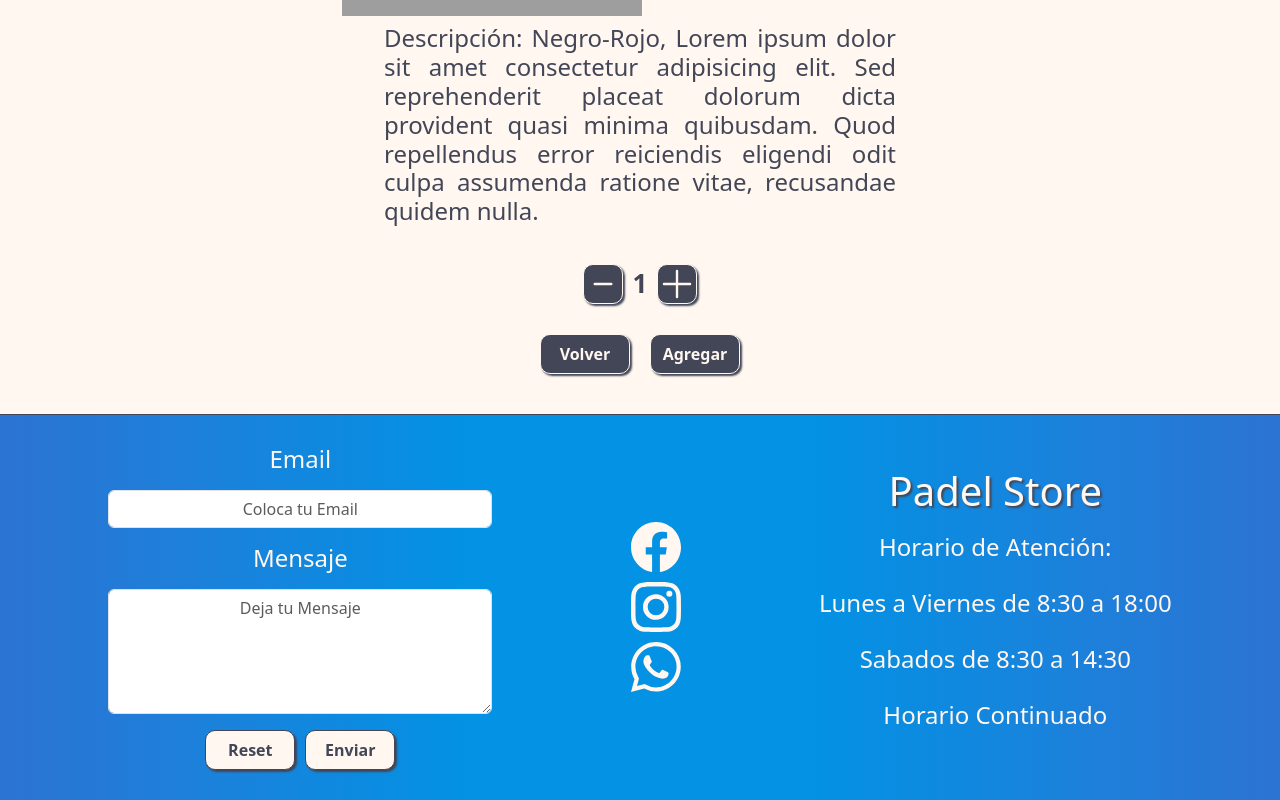
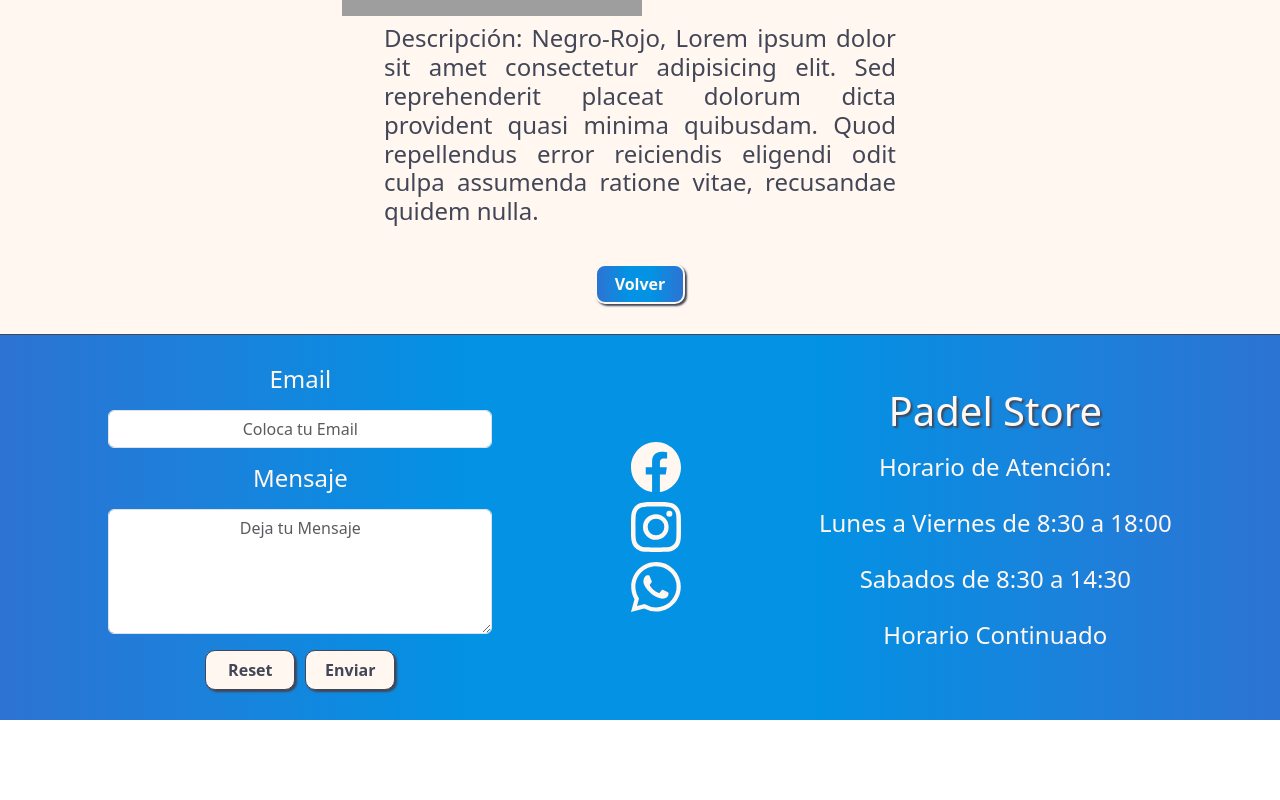
Before and after one commit to lubiano83/EntregaFinal-Lubiano, a React (Vite) app: page /detalle/1 in a window 1280 px wide. Shown: the part 1188-1988 px from the top of the page. After the commit the page ends 1908 px from the top, so only its background shows below. Built offline with nearby package versions, Linux system fonts and the light colour scheme; grey boxes are pictures that could not be loaded.

Commit message:
cambiando de lugar ItemCount

```diff
--- a/src/componentes/Item.jsx
+++ b/src/componentes/Item.jsx
@@ -1,17 +1,17 @@
 /* Item */
 
-import Boton from "./Boton";
 import Cards from "./Cards";
 import {Link} from "react-router-dom";
+import ItemCount from "./ItemCount";
 
 const Item = ({id, marca, img, categoria, descripcion, precio, stock }) => {
 
     return (
-        <article id="Item">
-            <Cards img={img} marca={marca} categoria={categoria} descripcion={descripcion} precio={precio} stock={stock}/>
-            <Link to={`/detalle/${id}`}>
-              <Boton id={id} label="Detalle"/>
-            </Link>
-        </article>
+      <div id="Item">
+        <Link to={`/detalle/${id}`} >
+            <Cards img={img} marca={marca} categoria={categoria} descripcion={descripcion} precio={precio} stock={stock} />
+        </Link>
+        <ItemCount inicial={1} stock={stock} agregar={(cantidad) => console.log(`Cantidad Agregada: `, cantidad)} />
+      </div>
     )
   }; export default Item;
--- a/src/componentes/ItemCount.jsx
+++ b/src/componentes/ItemCount.jsx
@@ -2,7 +2,6 @@
 
 import Boton from "./Boton";
 import {useState} from "react";
-import {Link} from "react-router-dom";
 
 const ItemCount = ({stock, inicial, agregar}) => {
 
@@ -32,14 +31,8 @@ const ItemCount = ({stock, inicial, agregar}) => {
             <svg xmlns="http://www.w3.org/2000/svg" onClick={INCREMENTAR} width="16" height="16" fill="currentColor" className="bi bi-plus-lg svg" viewBox="0 0 16 16">
                 <path fillRule="evenodd" d="M8 2a.5.5 0 0 1 .5.5v5h5a.5.5 0 0 1 0 1h-5v5a.5.5 0 0 1-1 0v-5h-5a.5.5 0 0 1 0-1h5v-5A.5.5 0 0 1 8 2"/>
             </svg>
-        </div>
-        <div className="ItemCount__botones">
-            <Link to={"/"}>
-            <Boton label="Volver"/>
-            </Link>
-            <Link>
-                <Boton handleClick={() => agregar(cantidad)} disabled={!stock} label="Agregar" />
-            </Link>
+
+            <Boton handleClick={() => agregar(cantidad)} disabled={!stock} label="Agregar" />
         </div>
     </div>
   )
--- a/src/componentes/ItemDetail.jsx
+++ b/src/componentes/ItemDetail.jsx
@@ -1,8 +1,9 @@
 /* ItemDetail */
 
-import ItemCount from "./ItemCount";
 import CardDetail from "./CardDetail";
 import Titulo from "./Titulo";
+import {Link} from "react-router-dom";
+import Boton from "./Boton";
 
 const ItemDetail = ({id, img, categoria, marca, precio, stock, descripcion}) => {
 
@@ -10,7 +11,9 @@ const ItemDetail = ({id, img, categoria, marca, precio, stock, descripcion}) =>
     <article className="ItemDetail">
       <Titulo label="Detalle Producto:"/>
       <CardDetail id={id} img={img} categoria={categoria} marca={marca} precio={precio} stock={stock} descripcion={descripcion}/>
-      <ItemCount inicial={1} stock={stock} agregar={(cantidad) => console.log(`Cantidad Agregada: `, cantidad)} />
+      <Link to={"/"}>
+          <Boton label="Volver"/>
+      </Link>
     </article>
   )
 }; export default ItemDetail;
--- a/src/scss/_Item.scss
+++ b/src/scss/_Item.scss
@@ -12,9 +12,4 @@
     flex-flow: column wrap;
     justify-content: space-between;
     background-image: linear-gradient(to right, #2c73d2, #237bd7, #1983dc, #0d8ae0, #0392e4, #0392e4, #0392e4, #0392e4, #0d8ae0, #1983dc, #237bd7, #2c73d2);
-    #Boton {
-        position: relative;
-        left: 105px;
-        margin-bottom: 25px;
-    }
 }
--- a/src/scss/_ItemCount.scss
+++ b/src/scss/_ItemCount.scss
@@ -5,8 +5,7 @@
     flex-flow: column  wrap;
     justify-content: center;
     align-items: center;
-    gap: 20px;
-    margin: 30px;
+    margin-bottom: 20px;
     .ItemCount__controles {
         display: flex;
         flex-flow: row wrap;
@@ -16,10 +15,10 @@
         .svg {
             width: 40px;
             height: 40px;
-            color: map-get($colores, color-2);
-            border: 1px solid map-get($colores, color-2);
+            color: map-get($colores, color-4);
+            border: 1px solid map-get($colores, color-4);
             border-radius: 10px;
-            background-color: map-get($colores, color-4);
+            background-color: map-get($colores, color-2);
             box-shadow: 2px 2px 2px map-get($colores, color-4);
             &:active {
                 scale: 1.1;
@@ -28,20 +27,7 @@
         .controles__numero {
             text-align: center;
             font-size: 26px;
-            color: map-get($colores, color-4);
-        }
-    }
-    .ItemCount__botones {
-        text-align: center;
-        width: 250px;
-    }
-    #Boton {
-        margin: 10px;
-        color: map-get($colores, color-2);
-        border: 1px solid map-get($colores, color-2);
-        background-color: map-get($colores, color-4);
-        &:active {
-            scale: 1.1;
+            color: map-get($colores, color-2);
         }
     }
 }
--- a/src/scss/_ItemDetail.scss
+++ b/src/scss/_ItemDetail.scss
@@ -11,4 +11,11 @@
     justify-content: space-between;
     align-items: center;
     overflow-y: scroll;
+    #Boton {
+        margin: 30px;
+        background-image: linear-gradient(to right, #2c73d2, #237bd7, #1983dc, #0d8ae0, #0392e4, #0392e4, #0392e4, #0392e4, #0d8ae0, #1983dc, #237bd7, #2c73d2);
+        color: map-get($colores, color-2);
+        border: 2px solid map-get($colores, color-2);
+        box-shadow: 2px 2px 2px map-get($colores, color-4);
+    }
 }
```
